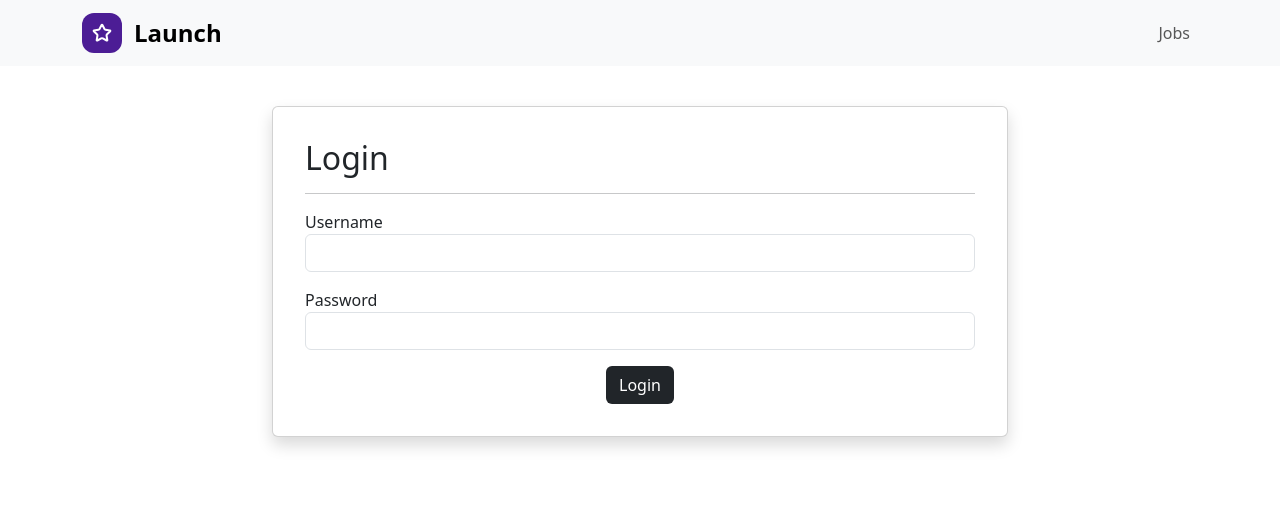
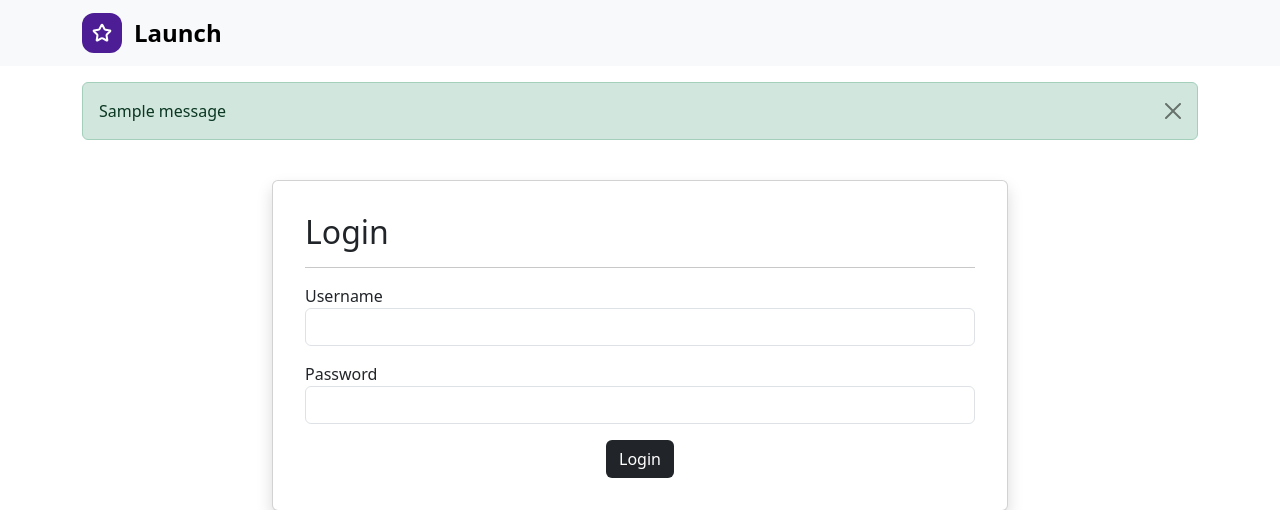
Before and after one commit to IshaMadanu/launch-cs2340-team3, a Django app: page /accounts/login/ in a window 1280 px wide. Shown: the top 510 px of the page. Run offline with Django 5.2, Linux system fonts and the light colour scheme; tables that the repository leaves empty hold one stand-in row (values such as "Sample post"); one stand-in notice (Sample message) is shown; some libraries are stand-ins or nearby versions.

Commit message:
Separated candidate vs recruiter pages/nav bar

```diff
--- a/jobs/templates/jobs/index.html
+++ b/jobs/templates/jobs/index.html
@@ -9,7 +9,7 @@
         <hr />
       </div>
     </div>
-    {% if request.user.is_authenticated %}
+    {% if request.user.profile.role == 'recruiter' %}
     <a href="{% url 'jobs.create' %}" class="btn btn-primary">
         Create Job Post
     </a>
--- a/launch/templates/base.html
+++ b/launch/templates/base.html
@@ -28,10 +28,20 @@
             <span>Launch</span>
         </a>
         <div class="navbar-nav">
-          <a class="nav-link" href="{% url 'jobs.index' %}">
-            Jobs
-          </a>
-          {% if user.is_authenticated %}
+        {% if user.is_authenticated %}
+            <a class="nav-link" href="{% url 'jobs.index' %}">
+                Job Board
+            </a>
+        {% endif %}
+        {% if user.is_authenticated and request.user.profile.role == 'recruiter' %}
+            <a class="nav-link" href="{% url 'jobs.recruiter' %}">
+              My Jobs
+            </a>
+            <a class="nav-link" href="{% url 'jobs.create' %}">
+              Create Job
+            </a>
+          {% endif %}
+          {% if user.is_authenticated and request.user.profile.role == 'candidate' %}
             <a class="nav-link" href="{% url 'jobs.cart' %}">
               My Cart
             </a>
@@ -42,6 +52,18 @@
     <!-- Header -->
 
     <!-- Page Content -->
+
+    {% if messages %}
+        <div class="container mt-3">
+            {% for message in messages %}
+            <div class="alert alert-{{ message.tags }} alert-dismissible fade show" role="alert">
+                {{ message }}
+                <button type="button" class="btn-close" data-bs-dismiss="alert"></button>
+            </div>
+            {% endfor %}
+        </div>
+    {% endif %}
+
     {% block content %}
     {% endblock content %}
     <!-- Page Content -->
```
Also changed, not shown: jobs/views.py (+22 -4 lines), media/job_images/Amazon_logo.svg.webp (added), media/job_images/Google_2015_logo.svg_3KvJXAl.webp (added), media/job_images/Google_2015_logo.svg_DeMPD55.webp (added), media/job_images/Google_2015_logo.svg_OeesFbf.webp (added).
